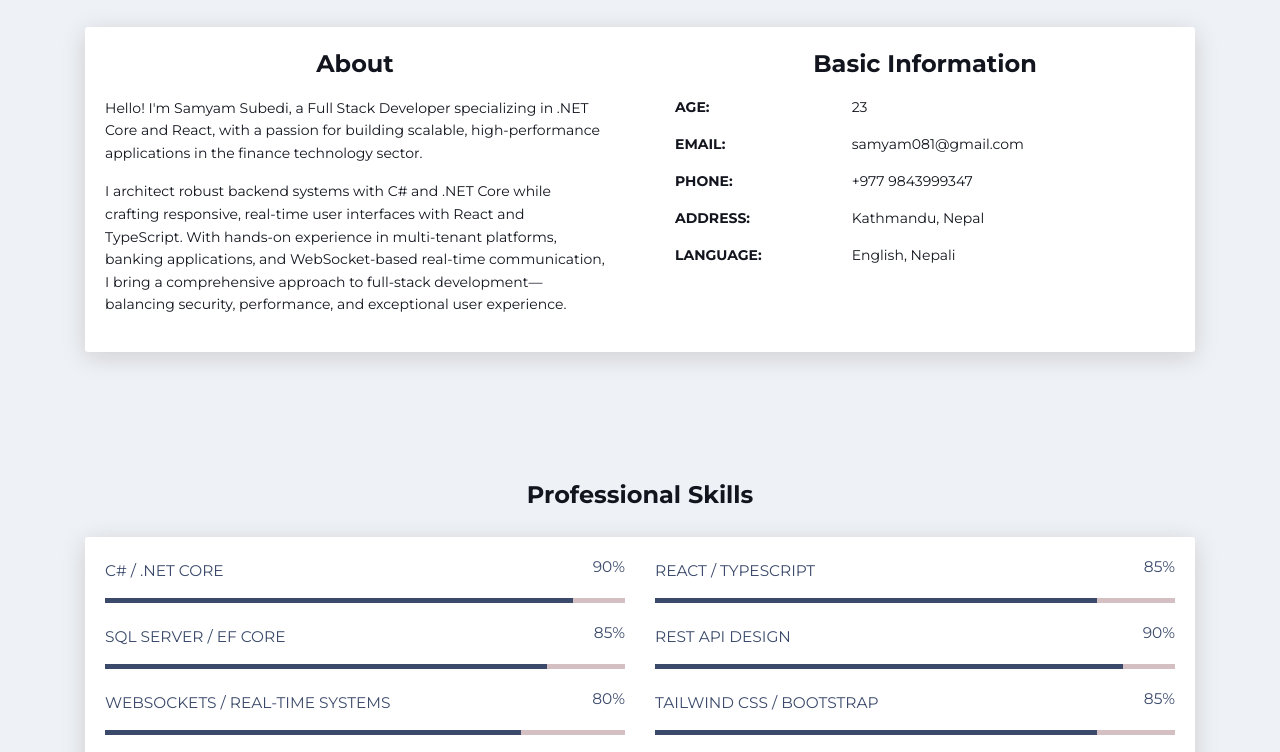
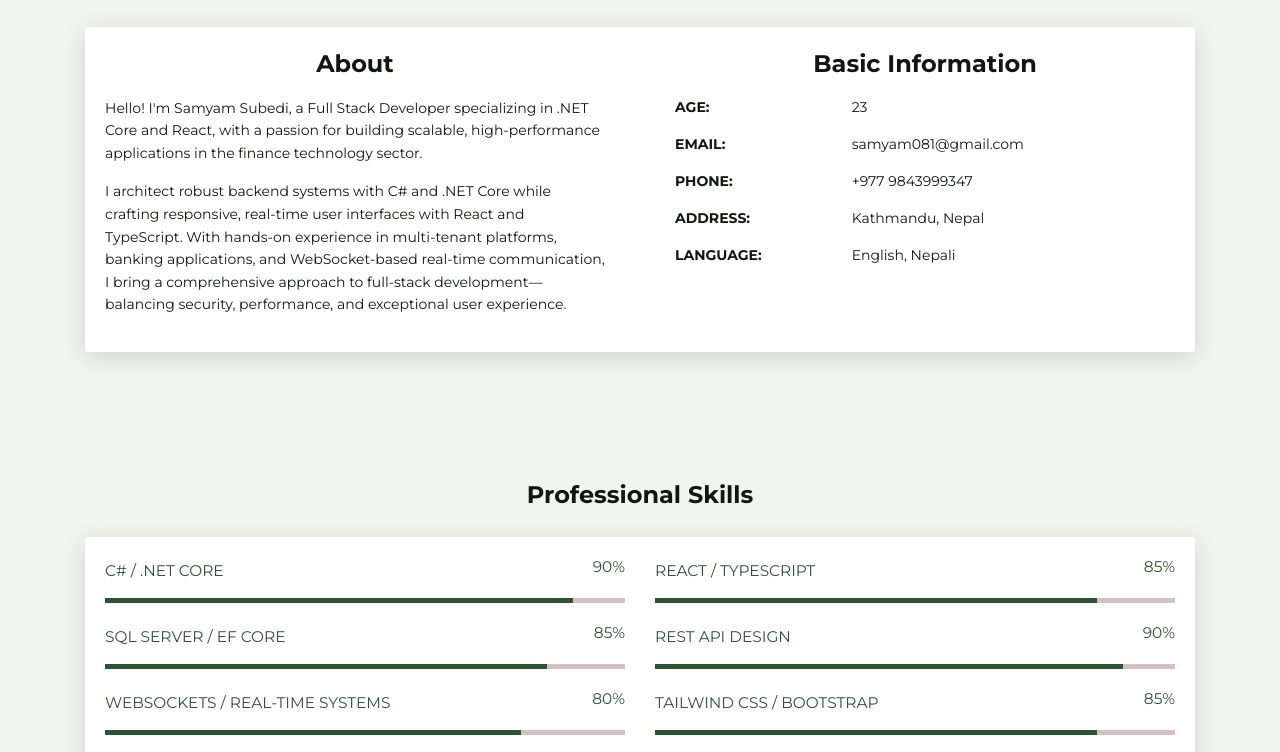
Before and after one commit to TheVoid0013/Resume, a plain HTML site: page index.html in a window 1280 px wide. Shown: the part 593-1345 px from the top of the page. Drawn offline with Linux system fonts and the light colour scheme.

Commit message:
chore: daily color palette update

```diff
--- a/css/main.css
+++ b/css/main.css
@@ -11,12 +11,12 @@
  * Date: February 13, 2026
  */
 :root {
-  --red-wine: #3B4A6B;
-  --bone-white: #EEF1F5;
-  --deep-espresso: #12151E;
-  --dusty-mauve: #8892A8;
-  --dark-merlot: #3F4C5E;
-  --antique-gold: #C0A870;
+  --red-wine: #2F5233;
+  --bone-white: #F2F5EE;
+  --deep-espresso: #11170F;
+  --dusty-mauve: #8B9E7E;
+  --dark-merlot: #4A5C3E;
+  --antique-gold: #C9A84C;
 }
 
 
```
